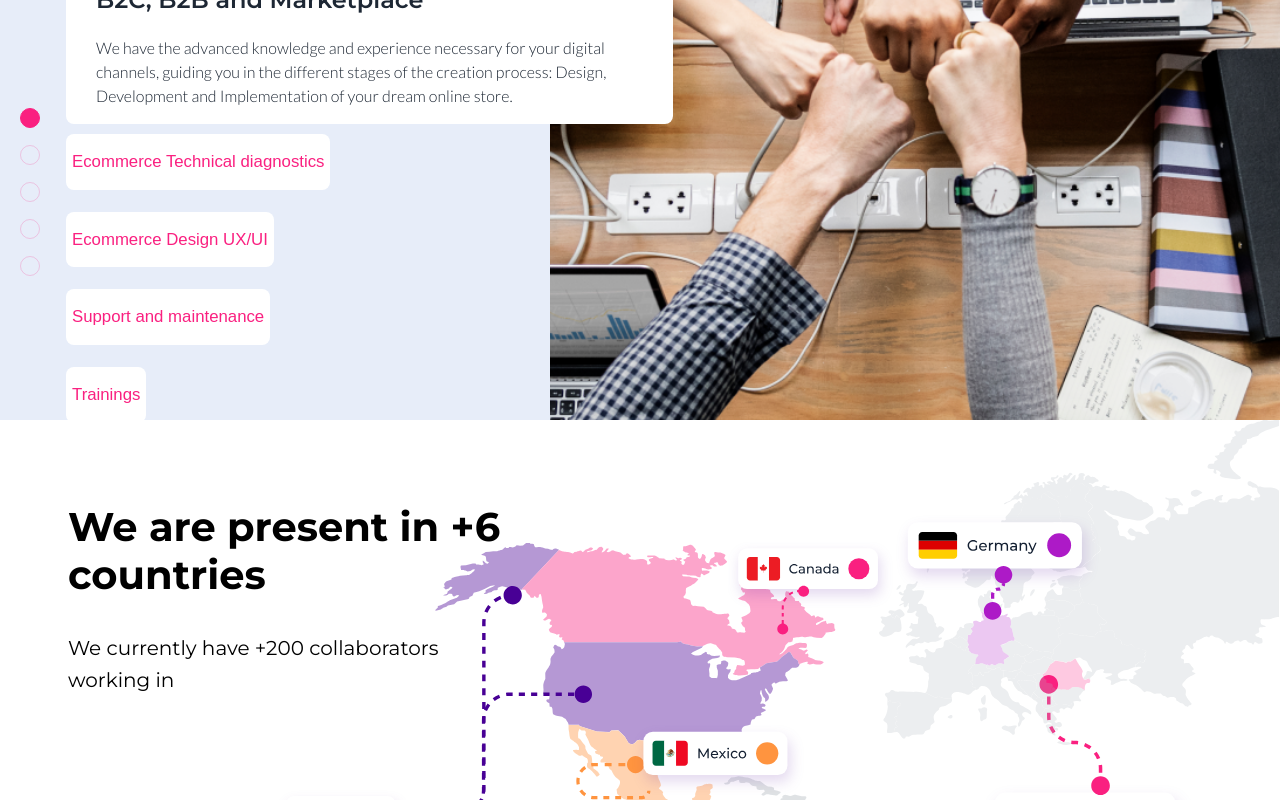
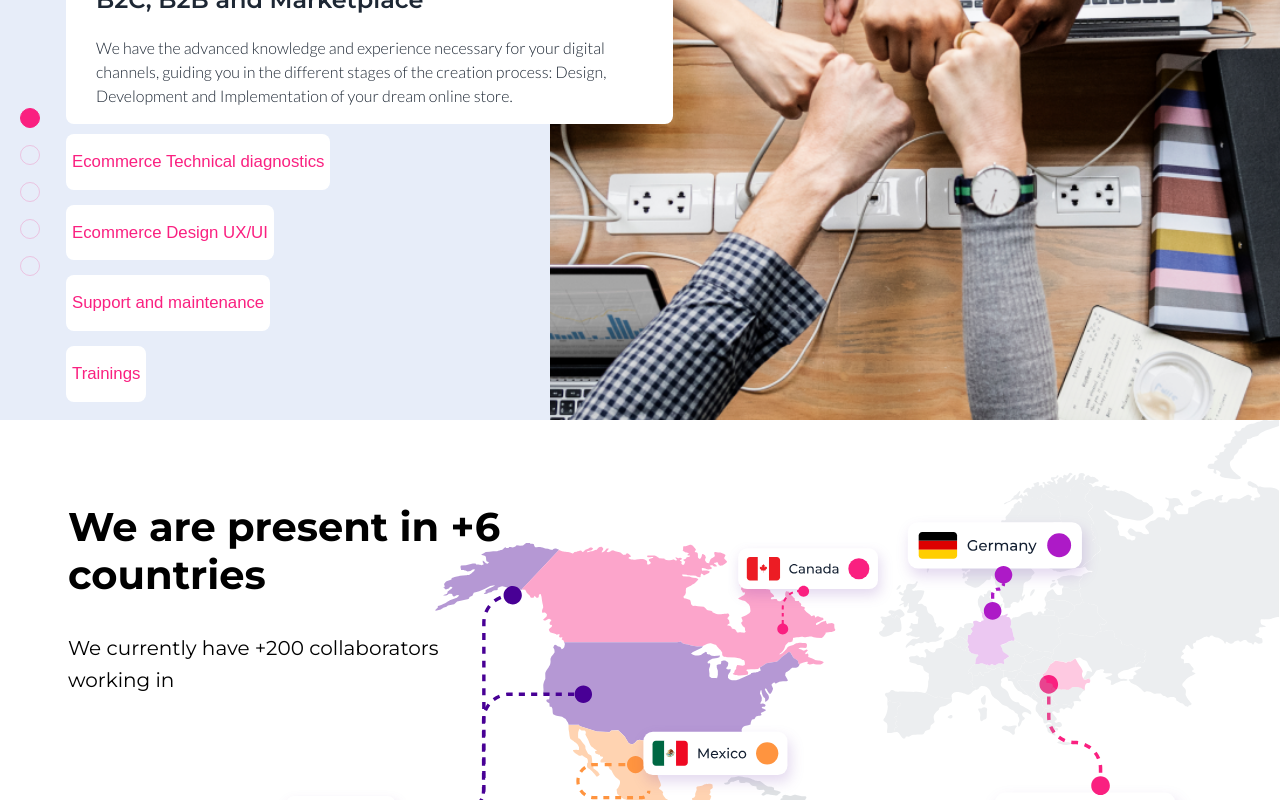
Before and after one commit to SergioYepes/itg-main, a React (Create React App) app: page / in a window 1280 px wide. Shown: the part 780-1580 px from the top of the page. Built offline with nearby package versions, Linux system fonts and the light colour scheme.

Commit message:
fix: services gap

```diff
--- a/src/styles/service.scss
+++ b/src/styles/service.scss
@@ -305,7 +305,7 @@
 
     @media screen and (min-width: $tablet) {
       display: flex;
-      gap    : 22px;
+      gap    : 15px;
     }
 
     button {
```
